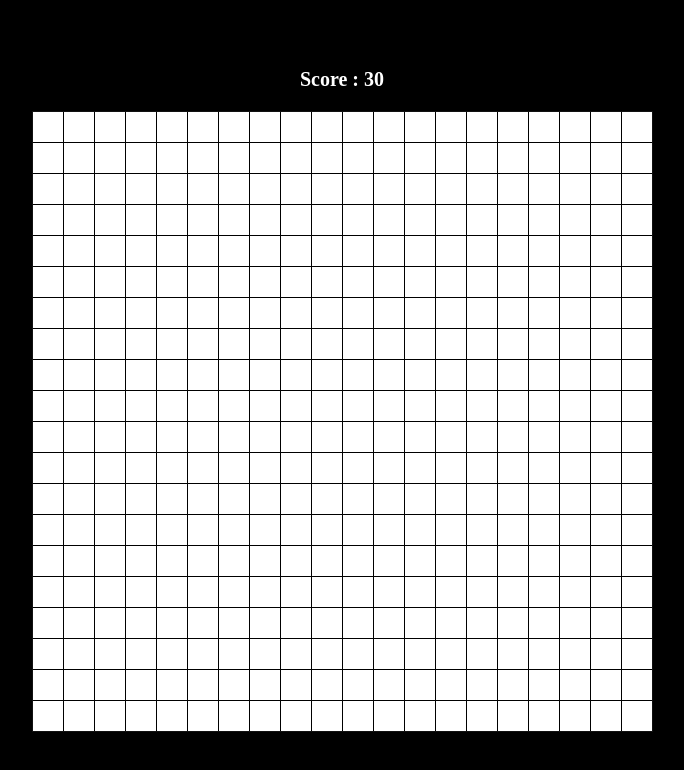
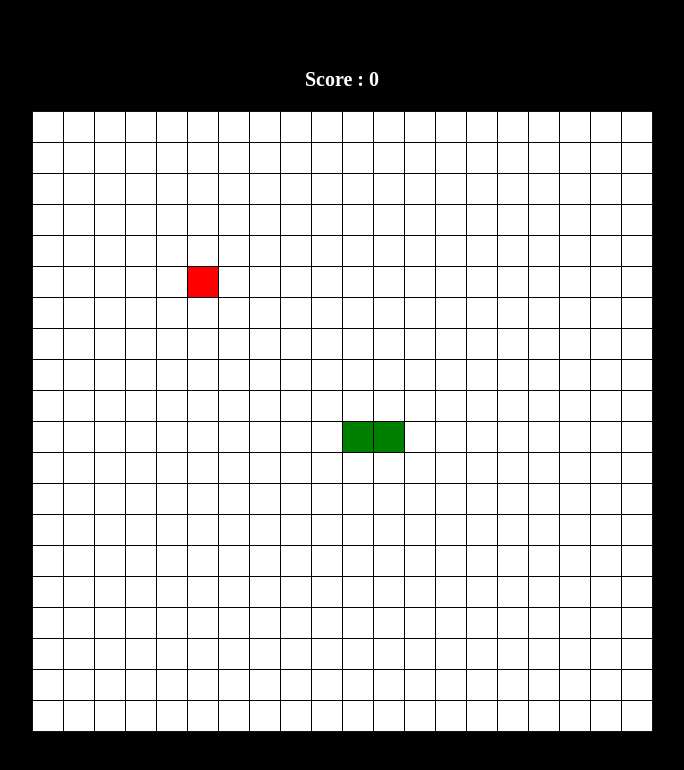
Before and after one commit to younusraza909/js-snake, a Next.js app: page / in a window 1280 px wide. Shown: the top 770 px of the page, without its empty margins (298-982 px from the left). Built offline with nearby package versions, Linux system fonts and the light colour scheme.

Commit message:
render food and snake

```diff
--- a/src/app/page.js
+++ b/src/app/page.js
@@ -1,12 +1,47 @@
+"use client";
+
+import { useState } from "react";
+
 export default function Home() {
   let totalGridSize = 20;
+
+  // Game State
+  const [score, setScore] = useState(0);
+  const [food, setFood] = useState({
+    x: 5,
+    y: 5,
+  });
+  const [snake, setSnake] = useState([
+    {
+      x: totalGridSize / 2,
+      y: totalGridSize / 2,
+    },
+    {
+      x: totalGridSize / 2,
+      y: totalGridSize / 2 + 1,
+    },
+  ]);
 
   function renderBoard() {
     let cellArray = [];
 
     for (let row = 0; row < totalGridSize; row++) {
       for (let col = 0; col < totalGridSize; col++) {
-        let cell = <div className='cell'></div>;
+        let classes = "cell";
+
+        let isFood = food.x === row && food.y === col;
+
+        let isSnake = snake.some((ele) => ele.x === row && ele.y === col);
+
+        if (isFood) {
+          classes = `${classes} food`;
+        }
+
+        if (isSnake) {
+          classes = `${classes} snake food`;
+        }
+
+        let cell = <div key={`${row}-${col}`} className={classes}></div>;
 
         cellArray.push(cell);
       }
@@ -18,7 +53,7 @@ export default function Home() {
   return (
     <main className='main'>
       <div className='score'>
-        Score : <span>30</span>
+        Score : <span>{score}</span>
       </div>
       <div className='board'>{renderBoard()}</div>
     </main>
```
